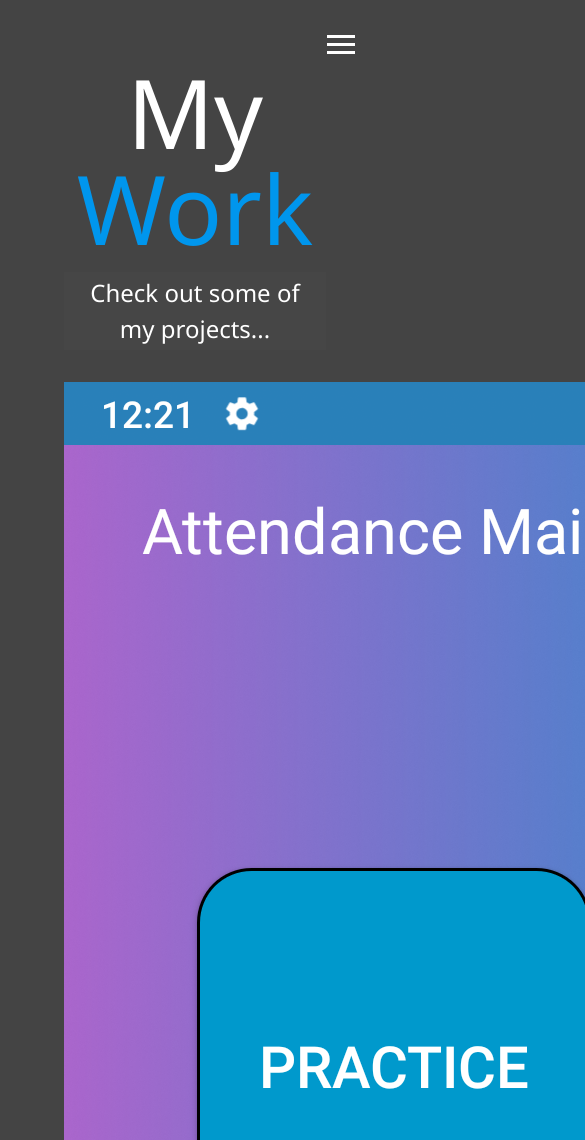
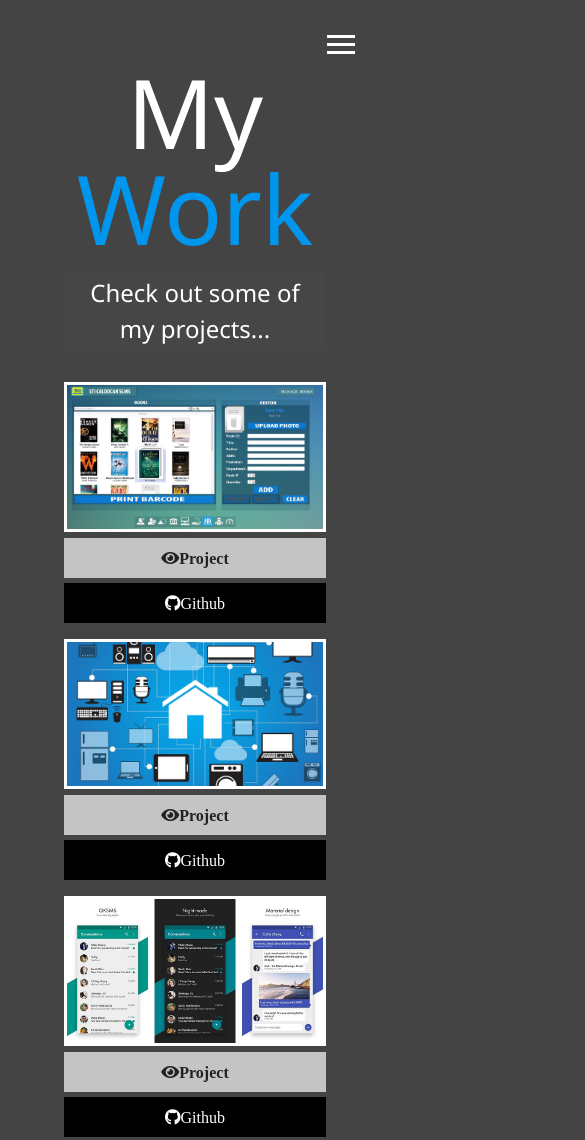
Before and after one commit to BharathKV007/MyPortfolio, a website: page dist/work.html in a window 390 px wide. Shown: the top 1140 px of the page, 585 px wide, since content can reach past the window. Drawn offline with Linux system fonts and the light colour scheme.

Commit message:
Work page and Responsiveness

```diff
--- a/scss/_mobile.scss
+++ b/scss/_mobile.scss
@@ -1,9 +1,15 @@
 //Widescreens
 @include mediaXl {
+  .projects {
+    grid-template-columns: repeat(4, 1fr);
+  }
 }
 
 //Desktops and Laptops
 @include mediaLg {
+  .projects {
+    grid-template-columns: repeat(3, 1fr);
+  }
 }
 
 //Tablets and Small laptops
@@ -56,6 +62,10 @@
 
     grid-template-columns: 1fr;
   }
+
+  .projects {
+    grid-template-columns: repeat(2, 1fr);
+  }
 }
 
 //Smartphones
@@ -63,4 +73,8 @@
   main#home h1 {
     margin-top: 10vh;
   }
+
+  .projects {
+    grid-template-columns: 1fr;
+  }
 }
--- a/scss/main.scss
+++ b/scss/main.scss
@@ -112,6 +112,49 @@ main {
   }
 }
 
+//Work/Projects
+.projects {
+  display: grid;
+  grid-gap: 0.7rem;
+  grid-template-columns: repeat(3, 1fr);
+  grid-column: auto;
+
+  img {
+    width: 100%;
+    border: 3px #fff solid;
+
+    &:hover {
+      opacity: 0.5;
+      border-color: $secondary-color;
+      @include easeOut;
+    }
+  }
+}
+
+//Button Styles
+.btn {
+  display: block;
+  padding: 0.5rem 1rem;
+  border: 0;
+  margin-bottom: 0.3rem;
+  &:hover {
+    background: $secondary-color;
+    color: set-text-color($secondary-color);
+  }
+}
+
+.btn-dark {
+  @extend .btn;
+  background: darken($primary-color, 50);
+  color: #fff;
+}
+
+.btn-light {
+  @extend .btn;
+  background: lighten($primary-color, 50);
+  color: #222;
+}
+
 #main-footer {
   text-align: center;
   padding: 1rem;
```
Also changed, not shown: dist/css/main.css, dist/img/projects/project1.jpg (added), dist/img/projects/project1.png (deleted), dist/img/projects/project2.PNG (deleted), dist/img/projects/project2.jpg (added), dist/img/projects/project3.jpg (added), dist/img/projects/project4.jpg (added), dist/img/projects/project5.jpg (added), dist/work.html.
